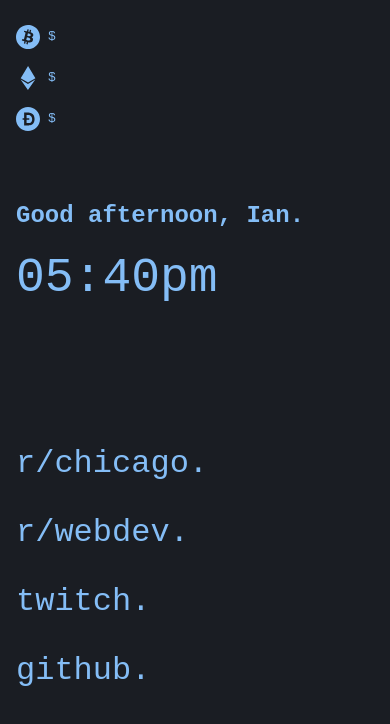
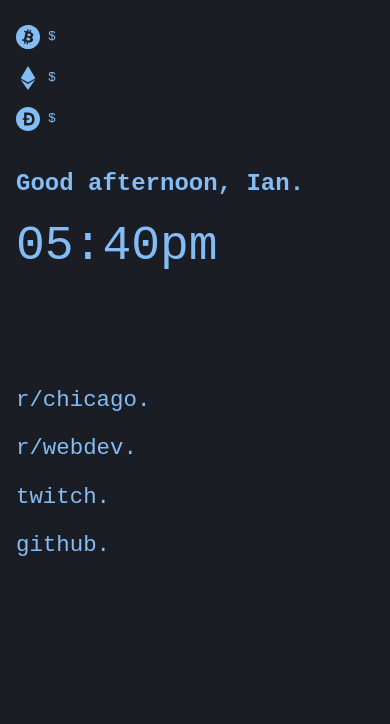
Before and after one commit to ian-wag/react-startpage, a React (Create React App) app: page / in a window 390 px wide. Shown: the top 724 px of the page. Built offline with nearby package versions, Linux system fonts and the light colour scheme; no server answers.

Commit message:
minor mobile layout adjustments

```diff
--- a/src/components/Crypto/style.css
+++ b/src/components/Crypto/style.css
@@ -21,7 +21,7 @@
 
 @media (max-width: 39em) {
   .coins {
-    margin-bottom: 4rem;
+    margin-bottom: 2rem;
     min-height: 4.875rem;
   }
 }
--- a/src/components/Links/style.css
+++ b/src/components/Links/style.css
@@ -27,7 +27,6 @@
   }
 
   .link-text {
-    font-size: 2rem;
     margin-bottom: 0;
   }
 }
--- a/src/components/Weather/style.css
+++ b/src/components/Weather/style.css
@@ -5,7 +5,6 @@
 
 @media (max-width: 39em) {
   .weather-container {
-    margin-bottom: 1rem;
-    font-size: 1.2rem;
+    margin-bottom: 0;
   }
 }
```
